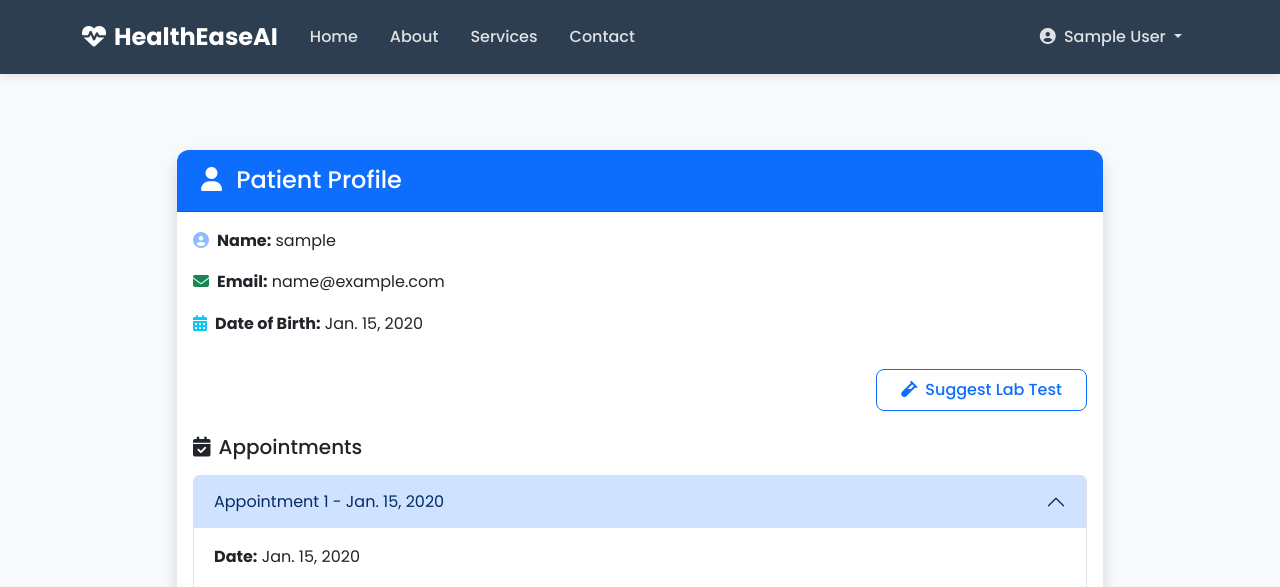
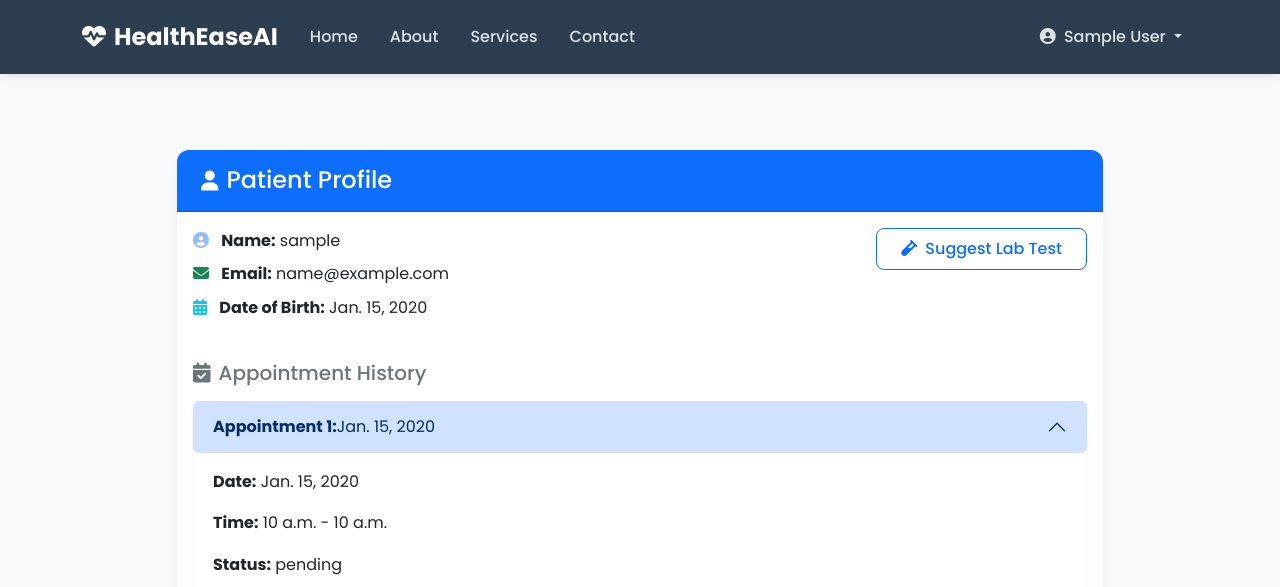
Before and after one commit to raheemkhan12345/healthease-ai, a Django app: page /appointments/doctor/patient/1/ in a window 1280 px wide, after a click that opens the changed part. Shown: the top 587 px of the page. Run offline with Django 5.2, Linux system fonts and the light colour scheme; a user stored in the database is signed in; tables that the repository leaves empty hold one stand-in row (values such as "Sample post"); parts of the project's set-up code (start-up, migrations or seed data) failed here and were passed over; some libraries are stand-ins or nearby versions.

Commit message:
update changes

```diff
--- a/accounts/forms.py
+++ b/accounts/forms.py
@@ -74,6 +74,7 @@ class PatientSignUpForm(UserCreationForm):
         widget=forms.DateInput(attrs={'type': 'date'}),
         required=True
     )
+    address = forms.CharField(max_length=255, required=False)
 
     class Meta:
         model = User
--- a/accounts/models.py
+++ b/accounts/models.py
@@ -46,6 +46,7 @@ class DoctorProfile(models.Model):
 class PatientProfile(models.Model):
     user = models.OneToOneField(settings.AUTH_USER_MODEL, on_delete=models.CASCADE)
     date_of_birth = models.DateField()
+    address = models.CharField(max_length=255, blank=True, null=True)
 
     def __str__(self):
         return f"{self.user.get_full_name()}'s Profile"
--- a/accounts/templates/accounts/doctor_login.html
+++ b/accounts/templates/accounts/doctor_login.html
@@ -80,7 +80,7 @@
 
                     <!-- Username -->
                     <div class="mb-3">
-                        <label for="{{ form.username.id_for_label }}" class="form-label">Username or Email</label>
+                        <label for="{{ form.username.id_for_label }}" class="form-label">Username</label>
                         <div class="input-group">
                             <span class="input-group-text"><i class="fas fa-user-md"></i></span>
                             <input type="text"
--- a/accounts/templates/accounts/patient_login.html
+++ b/accounts/templates/accounts/patient_login.html
@@ -78,7 +78,7 @@
 
                     <!-- Username -->
                     <div class="mb-3">
-                        <label for="{{ form.username.id_for_label }}" class="form-label">Username or Email</label>
+                        <label for="{{ form.username.id_for_label }}" class="form-label">Username</label>
                         <div class="input-group">
                             <span class="input-group-text"><i class="fas fa-user"></i></span>
                             <input type="text"
--- a/accounts/views.py
+++ b/accounts/views.py
@@ -53,7 +53,9 @@ def patient_signup(request):
 
                     PatientProfile.objects.create(
                         user=user,
-                        date_of_birth=form.cleaned_data.get('date_of_birth')
+                        date_of_birth=form.cleaned_data.get('date_of_birth'),
+                         address=form.cleaned_data.get('address')
+
                     )
 
                     login(request, user)
--- a/appointments/models.py
+++ b/appointments/models.py
@@ -66,6 +66,7 @@ class LabTest(models.Model):
     )
     report_file = models.FileField(upload_to='lab_reports/', blank=True, null=True)
     created_at = models.DateTimeField(auto_now_add=True)
+    sample_collection_address = models.TextField(blank=True, null=True)
 
     def __str__(self):
         return f"{self.test_name} for {self.patient.user.username}"
--- a/templates/appointments/patient_detail.html
+++ b/templates/appointments/patient_detail.html
@@ -1,44 +1,52 @@
 {% extends 'base.html' %}
 {% load static %}
-
+{% load widget_tweaks %}
 {% block content %}
 <div class="container py-5">
     <div class="row justify-content-center">
-        <div class="col-md-10">
-            <div class="card shadow border-0 rounded-4">
-                <div class="card-header bg-primary text-white rounded-top-4">
-                    <h4 class="mb-0">
-                        <i class="fas fa-user me-2"></i> Patient Profile
-                    </h4>
+        <div class="col-lg-10">
+            <div class="card shadow-sm border-0 rounded-4">
+                <div class="card-header bg-primary text-white rounded-top-4 py-3 d-flex align-items-center">
+                    <i class="fas fa-user fa-lg me-2"></i>
+                    <h4 class="mb-0">Patient Profile</h4>
                 </div>
                 <div class="card-body">
                     <!-- Patient Info -->
-                    <div class="row mb-3">
+                    <div class="row mb-4">
                         <div class="col-md-6">
-                            <p><i class="fas fa-user-circle me-2 text-primary"></i><strong>Name:</strong> {{ patient.user.username }}</p>
-                            <p><i class="fas fa-envelope me-2 text-success"></i><strong>Email:</strong> {{ patient.user.email }}</p>
-                            <p><i class="fas fa-calendar-alt me-2 text-info"></i><strong>Date of Birth:</strong> {{ patient.date_of_birth }}</p>
+                            <ul class="list-unstyled">
+                                <li class="mb-2">
+                                    <i class="fas fa-user-circle text-primary me-2"></i>
+                                    <strong>Name:</strong> {{ patient.user.username }}
+                                </li>
+                                <li class="mb-2">
+                                    <i class="fas fa-envelope text-success me-2"></i>
+                                    <strong>Email:</strong> {{ patient.user.email }}
+                                </li>
+                                <li>
+                                    <i class="fas fa-calendar-alt text-info me-2"></i>
+                                    <strong>Date of Birth:</strong> {{ patient.date_of_birth }}
+                                </li>
+                            </ul>
                         </div>
-                    </div>
-
-                    <!-- Suggest Lab Test Button -->
-                    <div class="text-end mb-4">
+                        <div class="col-md-6 text-end align-self-start">
                             <a href="{% url 'appointments:suggest_lab_test' patient.id %}" class="btn btn-outline-primary">
                                 <i class="fas fa-vial me-1"></i> Suggest Lab Test
                             </a>
                         </div>
+                    </div>
 
                     <!-- Appointments Accordion -->
                     {% if appointments %}
-                    <h5 class="mb-3"><i class="fas fa-calendar-check me-2"></i>Appointments</h5>
+                        <h5 class="mb-3 text-secondary"><i class="fas fa-calendar-check me-2"></i>Appointment History</h5>
                         <div class="accordion" id="appointmentAccordion">
                             {% for appointment in appointments %}
-                        <div class="accordion-item mb-2">
+                            <div class="accordion-item border-0 mb-3 shadow-sm rounded">
                                 <h2 class="accordion-header" id="heading{{ forloop.counter }}">
-                                <button class="accordion-button collapsed" type="button" data-bs-toggle="collapse"
+                                    <button class="accordion-button collapsed rounded" type="button" data-bs-toggle="collapse"
                                             data-bs-target="#collapse{{ forloop.counter }}" aria-expanded="false"
                                             aria-controls="collapse{{ forloop.counter }}">
-                                    Appointment {{ forloop.counter }} - {{ appointment.date }}
+                                        <strong>Appointment {{ forloop.counter }}:</strong> {{ appointment.date }}
                                     </button>
                                 </h2>
                                 <div id="collapse{{ forloop.counter }}" class="accordion-collapse collapse"
@@ -49,24 +57,33 @@
                                         <p><strong>Status:</strong> {{ appointment.status }}</p>
 
                                         {% if appointment.prescription %}
+                                            <div class="mb-3">
                                                 <p><strong>Prescription:</strong></p>
                                                 {% if appointment.prescription.url|lower|slice:"-4:" == ".pdf" %}
-                                            <a href="{{ appointment.prescription.url }}" target="_blank" class="btn btn-outline-secondary btn-sm">
+                                                    <a href="{{ appointment.prescription.url }}" target="_blank" class="btn btn-outline-secondary btn-sm me-2">
                                                         <i class="fas fa-file-pdf me-1"></i> View PDF
                                                     </a>
+                                                    <a href="{{ appointment.prescription.url }}" download class="btn btn-outline-success btn-sm">
+                                                        <i class="fas fa-download me-1"></i> Download PDF
+                                                    </a>
                                                 {% else %}
-                                            <img src="{{ appointment.prescription.url }}" class="img-fluid rounded" style="max-height: 300px;" alt="Prescription">
+                                                    <img src="{{ appointment.prescription.url }}" class="img-fluid rounded d-block mb-2" style="max-height: 300px;" alt="Prescription">
+                                                    <a href="{{ appointment.prescription.url }}" download class="btn btn-outline-success btn-sm">
+                                                        <i class="fas fa-download me-1"></i> Download Image
+                                                    </a>
                                                 {% endif %}
+                                            </div>
                                         {% else %}
                                             <p class="text-muted">No prescription uploaded yet.</p>
                                         {% endif %}
 
-                                    <!-- Upload Prescription Form -->
+                                        <!-- Upload Prescription -->
                                         <form method="post" enctype="multipart/form-data" action="{% url 'appointments:upload_prescription' appointment.id %}" class="mt-3">
                                             {% csrf_token %}
                                             <div class="mb-2">
-                                            <label for="prescription{{ appointment.id }}" class="form-label fw-semibold">Upload Prescription (PDF/Image):</label>
-                                            <input type="file" name="prescription" id="prescription{{ appointment.id }}" class="form-control" accept=".pdf, image/*" required>
+                                                <label for="prescription{{ appointment.id }}" class="form-label fw-semibold">Upload Prescription:</label>
+                                                <input type="file" name="prescription" id="prescription{{ appointment.id }}"
+                                                       class="form-control" accept=".pdf, image/*" required>
                                             </div>
                                             <button type="submit" class="btn btn-sm btn-success">
                                                 <i class="fas fa-upload me-1"></i> Upload
--- a/templates/appointments/patient_lab_tests.html
+++ b/templates/appointments/patient_lab_tests.html
@@ -8,6 +8,7 @@
                 <th>Test</th>
                 <th>Doctor</th>
                 <th>Lab</th>
+                <th>Patient Address</th>
                 <th>Status</th>
                 <th>Report</th>
                 <th>Action</th>
@@ -17,8 +18,9 @@
         {% for test in tests %}
             <tr>
                 <td>{{ test.test_name }}</td>
-                <td>{{ test.doctor.user.get_full_name }}</td>
+                <td>{{ test.doctor.user.username }}</td>
                 <td>{{ test.lab_name }}</td>
+                <td>{{ test.sample_collection_address }}</td>
                 <td>{{ test.status }}</td>
                 <td>
                     {% if test.report_file %}
```
Also changed, not shown: appointments/forms.py (+33 -7 lines), templates/appointments/suggest_lab_test.html (+10 -22 lines), accounts/migrations/0007_patientprofile_address.py (added), appointments/migrations/0014_labtest_sample_collection_address.py (added), media/lab_reports/sugar_test.png (added), media/lab_reports/sugar_test_CQxpzlo.png (added), media/lab_reports/sugar_test_VGVlLMb.png (added), media/prescriptions/lab_report_i8gDeqx.png (added). Lines whose indentation alone changed are shown as unchanged.
